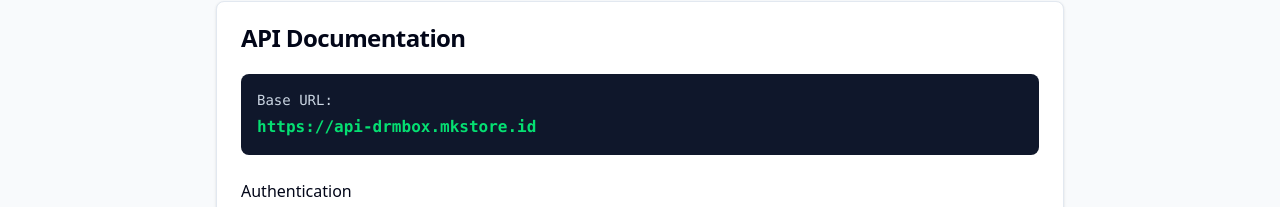
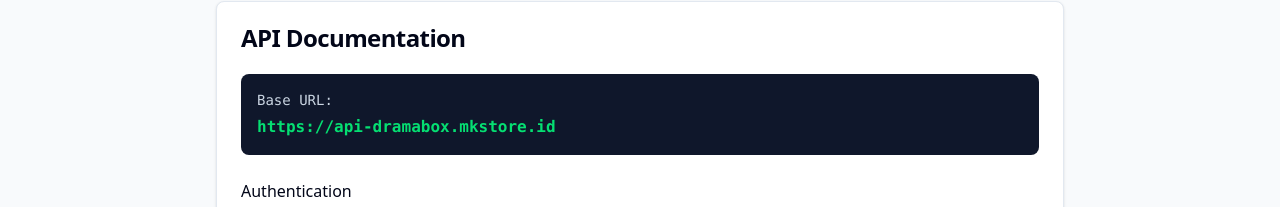
Before and after one commit to nokosite-api/drmbx-api, a Next.js app: page /docs in a window 1280 px wide. Shown: the part 88-295 px from the top of the page. Built offline with nearby package versions, Linux system fonts and the light colour scheme.

Commit message:
Update API Docs with new domain api-dramabox.mkstore.id

```diff
--- a/pages/docs.js
+++ b/pages/docs.js
@@ -13,7 +13,7 @@
                     <CardContent className="prose prose-slate max-w-none">
                         <div className="bg-slate-900 text-slate-300 p-4 rounded-lg mb-6">
                             <p className="text-sm font-mono mb-1">Base URL:</p>
-                            <code className="text-green-400 font-bold">https://api-drmbox.mkstore.id</code>
+                            <code className="text-green-400 font-bold">https://api-dramabox.mkstore.id</code>
                         </div>
 
                         <h3>Authentication</h3>
```
